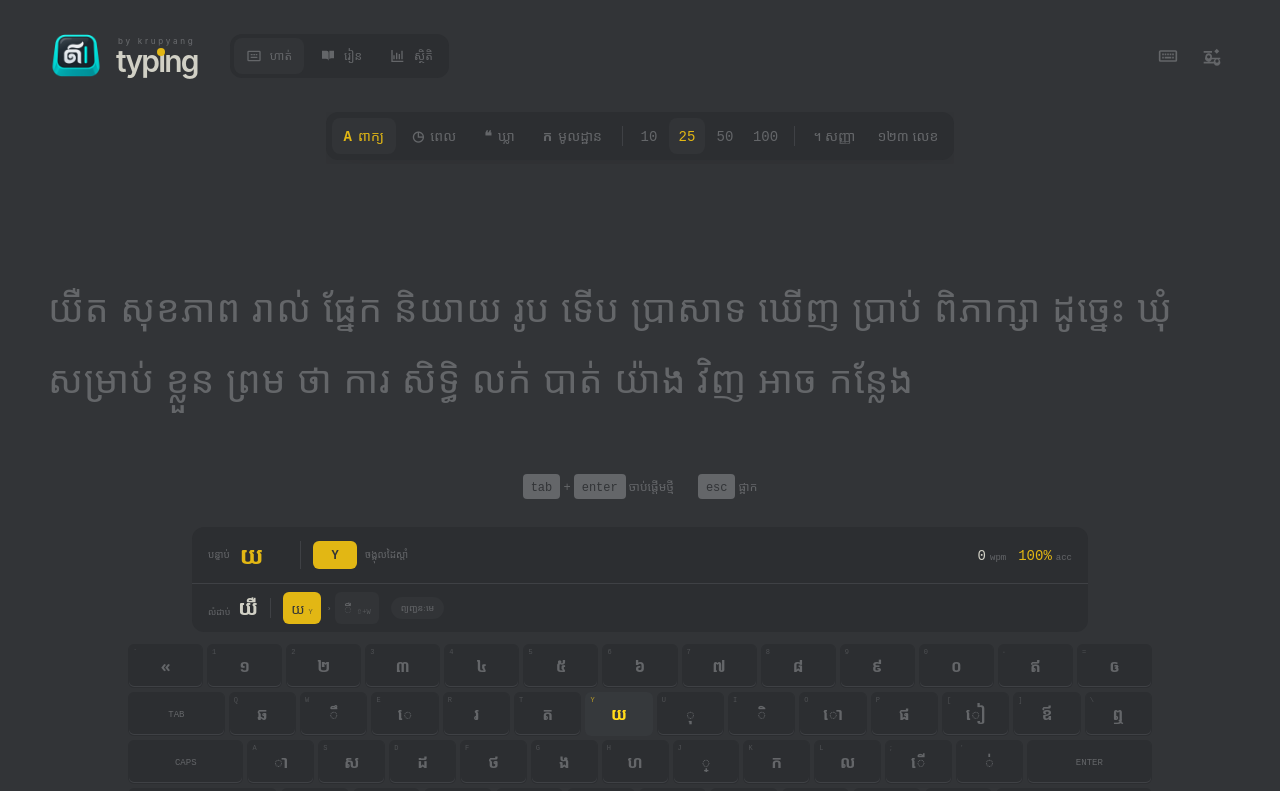
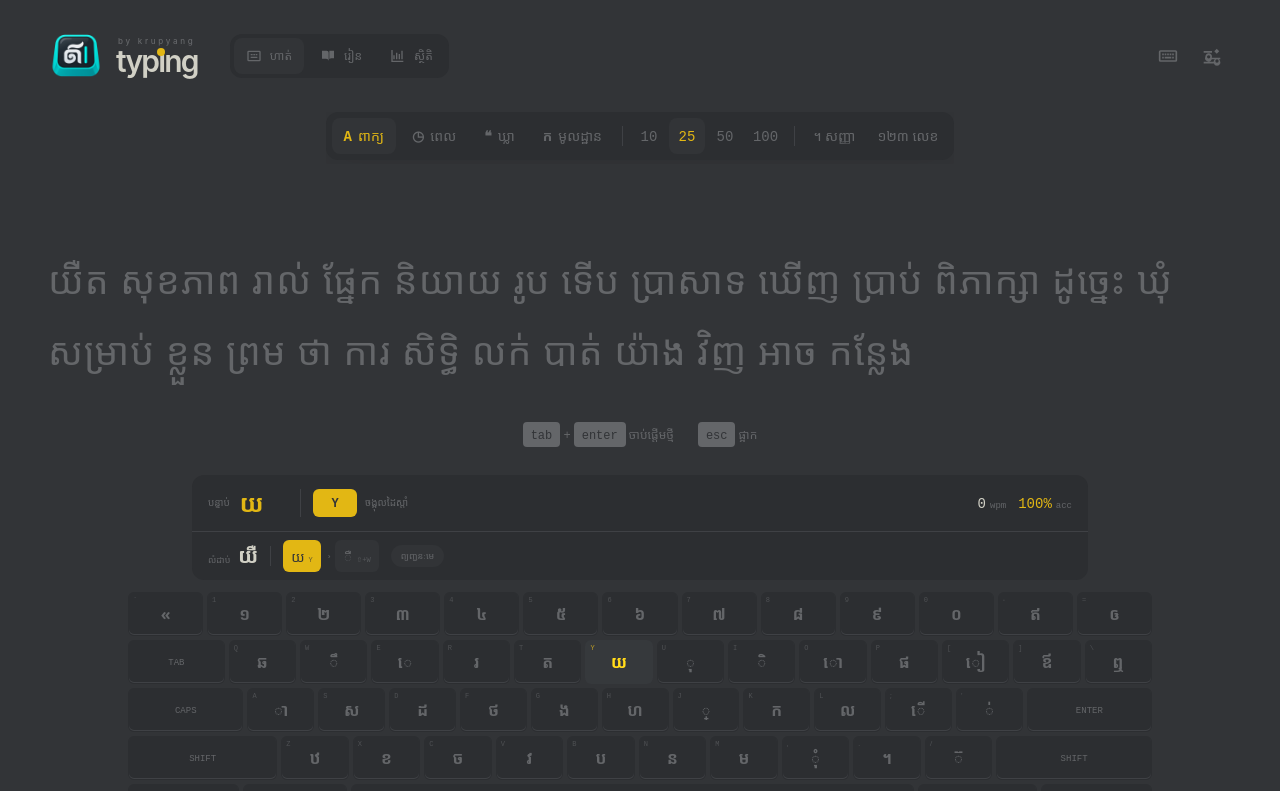
Before and after one commit to lisoingsem/typing, a Nuxt app: page / in a window 1280 px wide. Shown: the top 791 px of the page. Built offline with nearby package versions, Linux system fonts and the light colour scheme.

Commit message:
Tighten typing area spacing

```diff
--- a/components/typing/TypingTest.vue
+++ b/components/typing/TypingTest.vue
@@ -43,7 +43,7 @@ onMounted(() => {
   <div class="flex flex-1 flex-col">
     <TestToolbar v-if="!engine.finished.value" />
 
-    <div v-if="!engine.finished.value" class="flex flex-1 flex-col justify-center py-6">
+    <div v-if="!engine.finished.value" class="flex flex-1 flex-col justify-start py-4 sm:py-5">
       <div
         class="mx-auto flex h-5 w-full max-w-3xl items-center gap-3 transition-opacity duration-200"
         :class="engine.startedAt.value ? 'opacity-100' : 'opacity-0'"
--- a/components/typing/TypingText.vue
+++ b/components/typing/TypingText.vue
@@ -40,7 +40,7 @@ defineExpose({ focus })
 </script>
 
 <template>
-  <section class="relative cursor-text py-12 sm:py-16" aria-label="Typing test" @click="focus">
+  <section class="relative cursor-text py-8 sm:py-10" aria-label="Typing test" @click="focus">
     <textarea
       ref="input"
       :value="modelValue"
```
